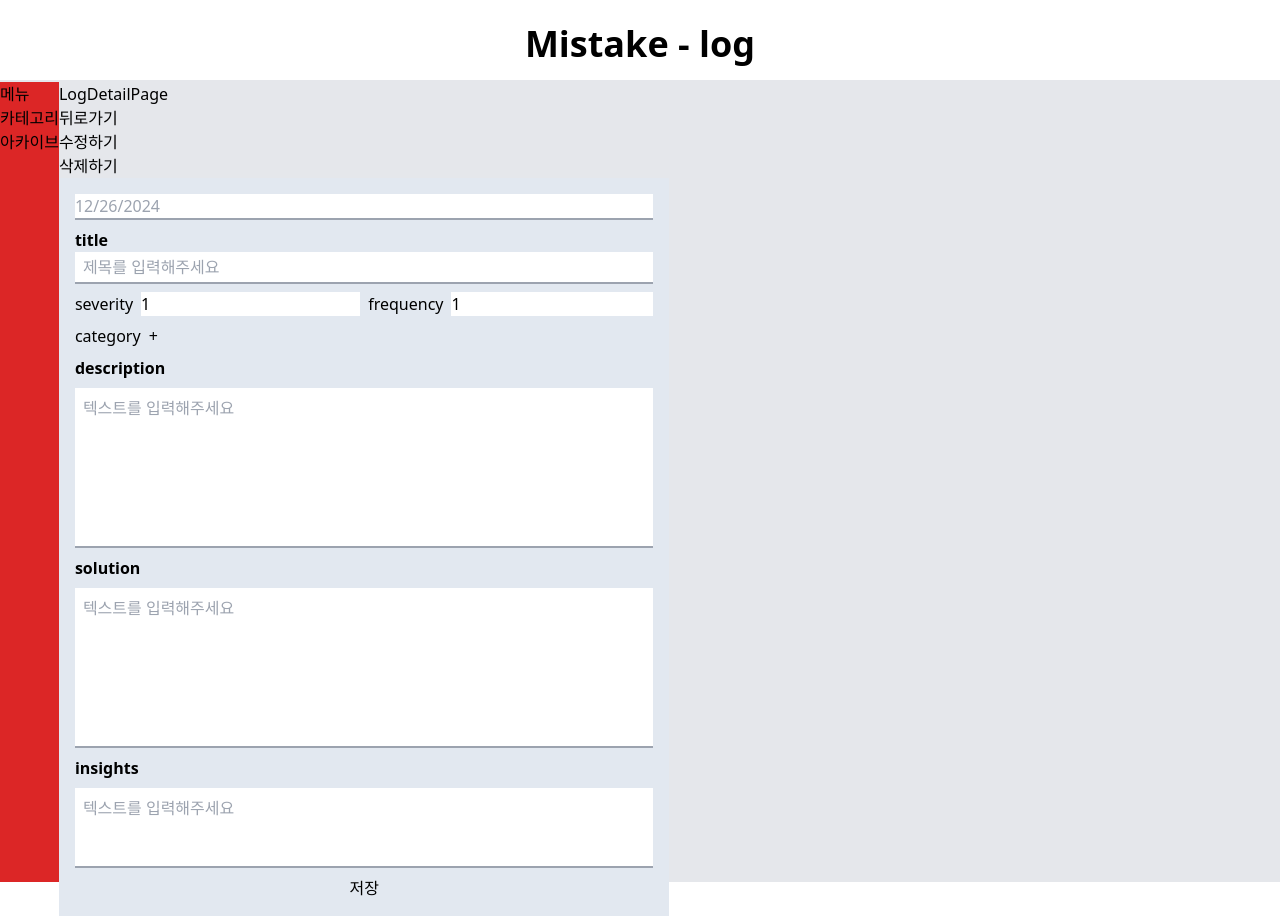
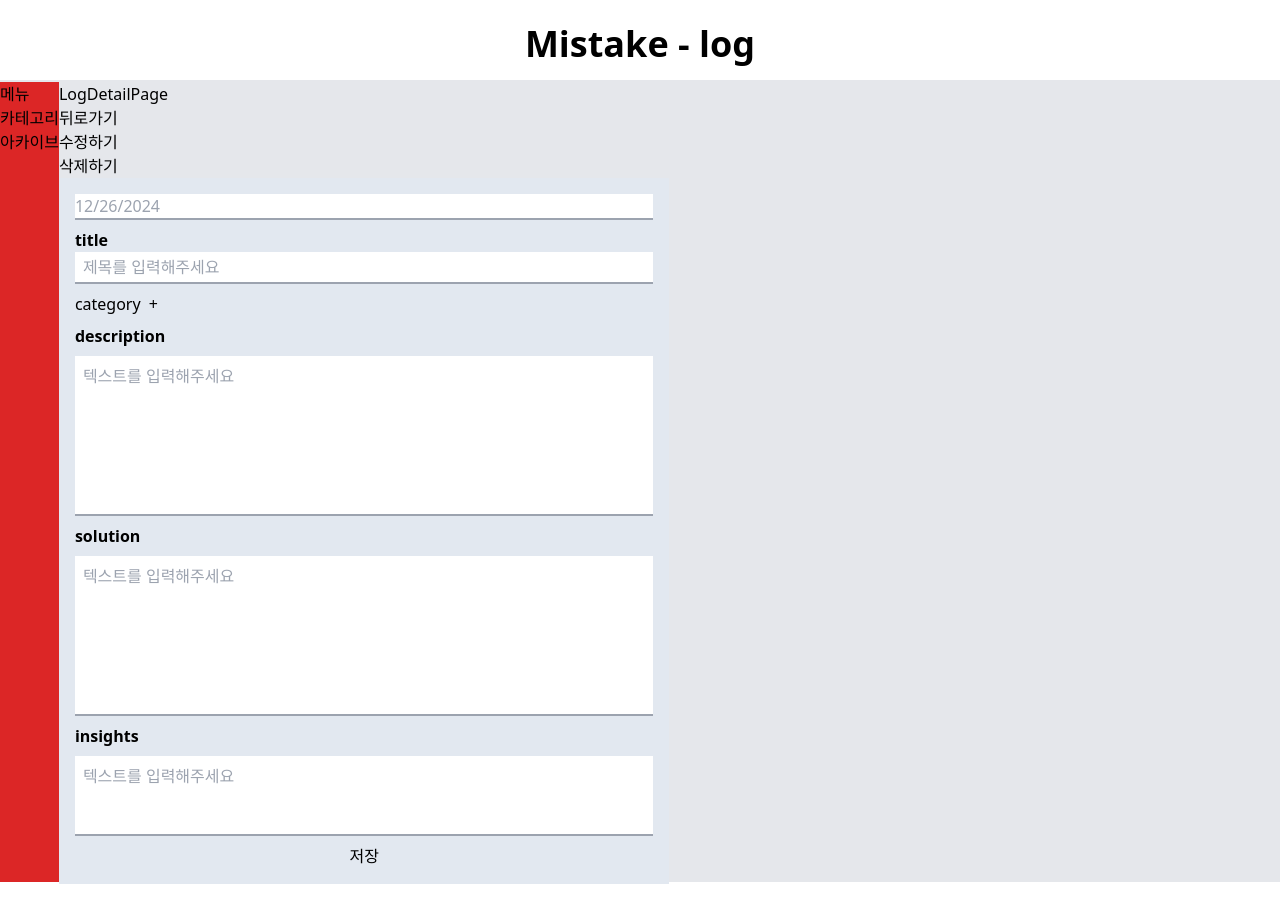
Before and after one commit to Daeun-100/mistake-log, a React (Vite) app: page /detail in a window 1280 px wide. Both pictures are taken after a click on the element "수정하기". After the commit the page ends 884 px from the top, so only its background shows below. Built offline with nearby package versions, Linux system fonts and the light colour scheme.

Commit message:
refact: 심각성,빈도 삭제

```diff
--- a/src/atom.ts
+++ b/src/atom.ts
@@ -13,8 +13,6 @@ const mockDatalist: FormFields[] = [
     description: 'description1lsdkfjlsdkfjlsdkfjalsdkfjalsdfkjaldfkjaldkfjl',
     solution: 'solution1sdf.kjsdlfkjsdlfkjsldfkja',
     insights: 'insights1dfglkjfdlgkdjfgl',
-    severity: 1,
-    frequency: 1,
     status: 'active',
   },
   {
@@ -26,8 +24,6 @@ const mockDatalist: FormFields[] = [
     description: 'description2',
     solution: 'solution2',
     insights: 'insights2',
-    severity: 2,
-    frequency: 2,
     status: 'active',
   },
   {
@@ -39,8 +35,6 @@ const mockDatalist: FormFields[] = [
     description: 'description3',
     solution: 'solution3',
     insights: 'insights3',
-    severity: 3,
-    frequency: 3,
     status: 'active',
   },
 ];
--- a/src/components/LogDetail.tsx
+++ b/src/components/LogDetail.tsx
@@ -16,8 +16,6 @@ const LogDetail: React.FC = () => {
         <div>날짜 : {seletedLog.timestamp.toLocaleDateString()}</div>
         <div>제목 : {seletedLog.title}</div>
         <div>카테고리 : {seletedLog.category}</div>
-        <div>심각성 : {seletedLog.severity}</div>
-        <div>빈도 : {seletedLog.frequency}</div>
         <div>내용 : {seletedLog.description}</div>
         <div>해결방법 : {seletedLog.solution}</div>
         <div>느낀점 : {seletedLog.insights}</div>
--- a/src/components/mistakeForm/MistakeForm.tsx
+++ b/src/components/mistakeForm/MistakeForm.tsx
@@ -3,7 +3,6 @@ import TextForm from './forms/TextForm';
 import { DefaultValues, FormFields } from '../../types';
 import TitleForm from './forms/TitleForm';
 import CategoryForm from './forms/CategoryForm';
-import LabelRangeForm from './forms/LabelRangeForm';
 import { logListAtom, selectedIdAtom } from '../../atom';
 import { useAtom } from 'jotai';
 import { useLocation } from 'react-router-dom';
@@ -84,10 +83,6 @@ const MistakeForm: React.FC<OwnProps> = ({ onClickSubmit }) => {
           register={register}
           required="제목은 필수입니다."
         />
-        <div className="flex gap-2">
-          <LabelRangeForm label="severity" register={register} />
-          <LabelRangeForm label="frequency" register={register} />
-        </div>
 
         <CategoryForm
           label="category"
--- a/src/components/mistakeForm/forms/LabelRangeForm.tsx
+++ /dev/null
@@ -1,26 +0,0 @@
-import { UseFormRegister } from 'react-hook-form';
-import { FormFields } from '../../../types.js';
-//내용,해결방법,해결책, 느낀점
-//key : cause description solution insights
-
-type InputProps = {
-  label: 'severity' | 'frequency';
-  register: UseFormRegister<FormFields>;
-};
-
-const LabelRangeForm: React.FC<InputProps> = ({
-  label,
-  register,
-}: InputProps) => (
-  <div className="flex flex-1 gap-2">
-    <span>{label}</span>
-    <input
-      {...register(label)}
-      type="number"
-      placeholder={label}
-      className="w-full"
-    ></input>
-  </div>
-);
-
-export default LabelRangeForm;
--- a/src/types.ts
+++ b/src/types.ts
@@ -10,8 +10,6 @@ export type FormFields = {
   description: string;
   solution: string;
   insights: string;
-  severity: number;
-  frequency: number;
   relatedMistakes?: number[];
   status: 'archived' | 'active';
 };
```
